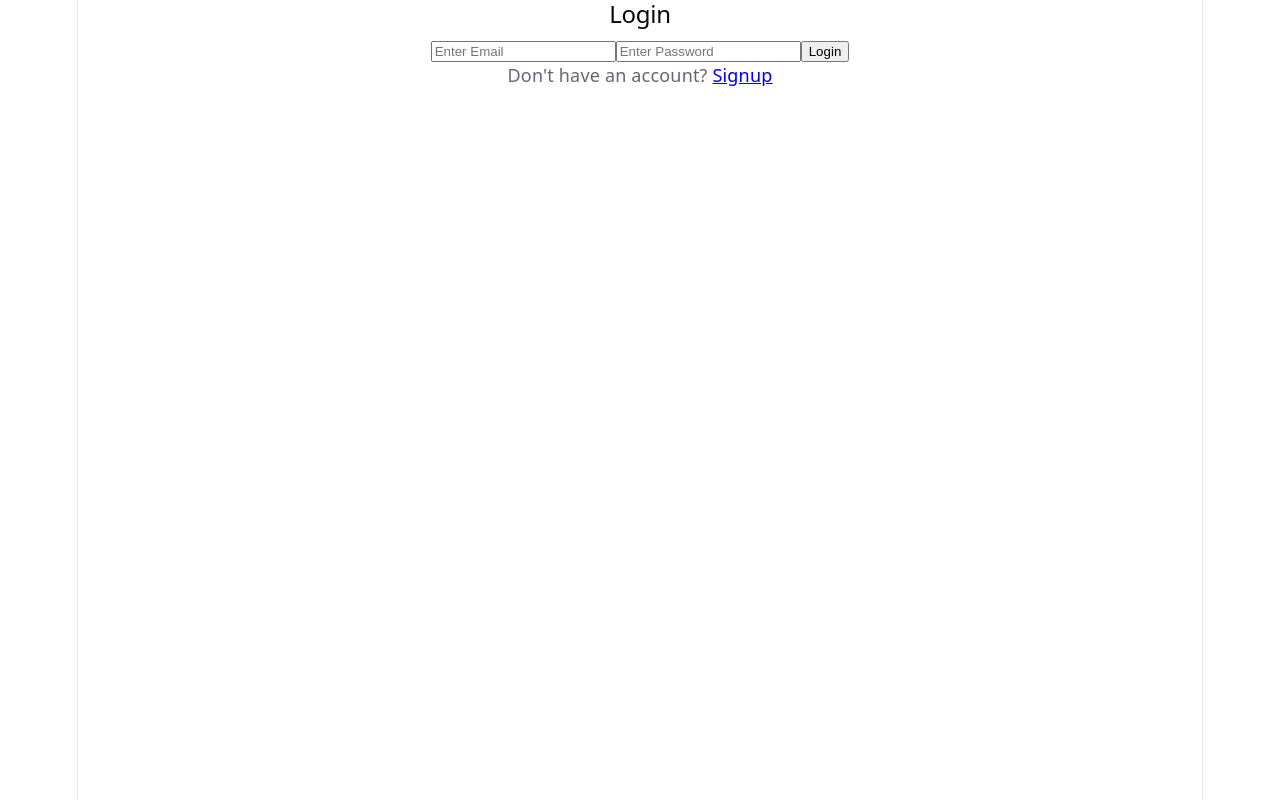
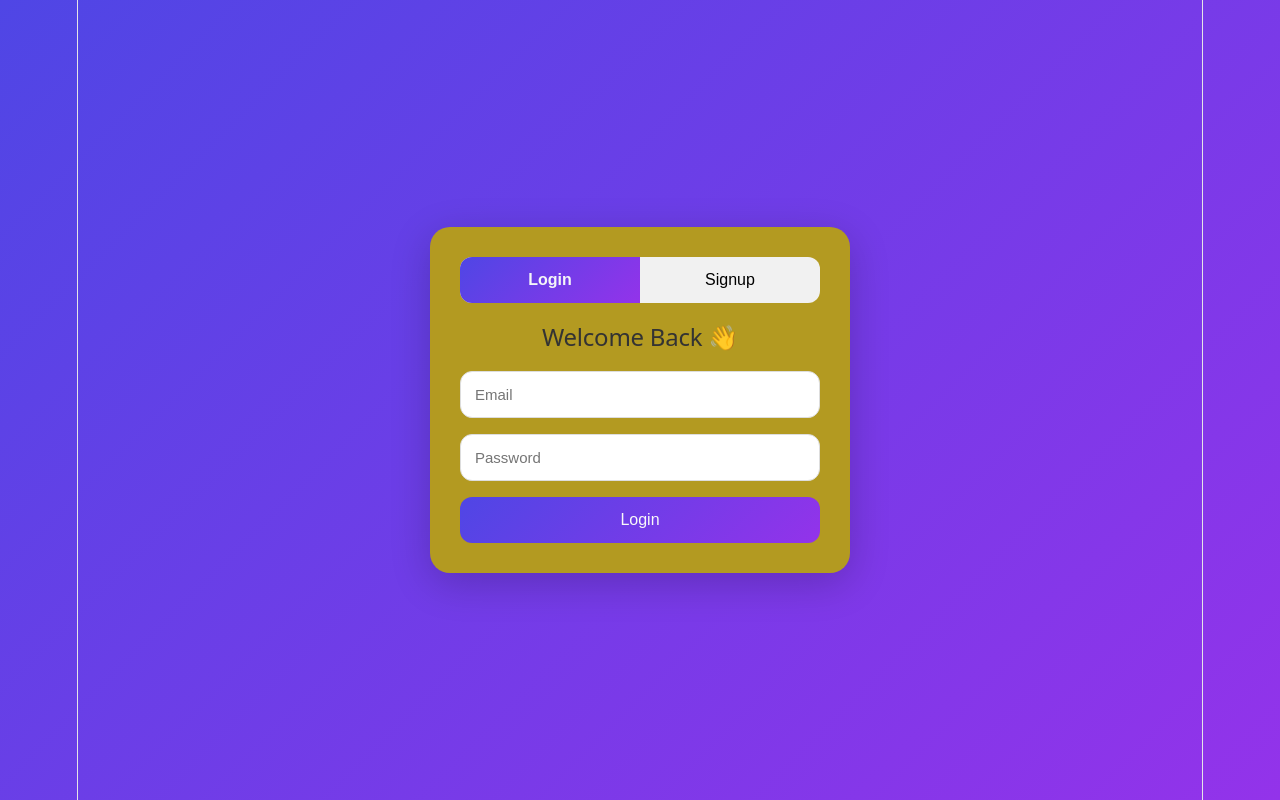
Before and after one commit to roshanrijalcpi-tech/BasicInReact, a React (Vite) app: page / in a window 1280 px wide. Built offline with nearby package versions, Linux system fonts and the light colour scheme.

Commit message:
Added Css styling and Password Strength

```diff
--- a/src/App.css
+++ b/src/App.css
@@ -1,48 +1,171 @@
+* {
+  margin: 0;
+  padding: 0;
+  box-sizing: border-box;
+  font-family: sans-serif;
+}
+
 body {
-  margin: 0;
-  font-family: Arial;
-  background: #f4f4f4;
+  background: linear-gradient(135deg, #4f46e5, #9333ea);
+  min-height: 100vh;
 }
 
 .container {
   display: flex;
   justify-content: center;
   align-items: center;
-  height: 100vh;
+  min-height: 100vh;
+  padding: 20px;
 }
 
-.form {
-  width: 320px;
-  padding: 25px;
-  background: white;
-  border-radius: 10px;
-  box-shadow: 0 0 10px rgba(0,0,0,0.1);
+.card {
+  width: 100%;
+  max-width: 420px;
+  background: rgb(179, 154, 33);
+  border-radius: 20px;
+  padding: 30px;
+  box-shadow: 0 10px 40px rgba(0, 0, 0, 0.2);
+  overflow: hidden;
 }
 
-.form h2 {
+.tabs {
+  display: flex;
+  margin-bottom: 20px;
+  background: #f1f1f1;
+  border-radius: 12px;
+  overflow: hidden;
+}
+
+.tabs button {
+  flex: 1;
+  padding: 14px;
+  border: none;
+  background: transparent;
+  cursor: pointer;
+  font-size: 16px;
+  transition: 0.3s;
+}
+
+.tabs button.active {
+  background: linear-gradient(135deg, #4f46e5, #9333ea);
+  color: rgb(244, 245, 248);
+  font-weight: bold;
+}
+
+.form-section {
+  transition: all 0.5s ease;
+}
+
+.hide {
+  display: none;
+}
+
+.show {
+  display: block;
+  animation: fade 0.4s ease;
+}
+
+@keyframes fade {
+  from {
+    opacity: 0;
+    transform: translateY(10px);
+  }
+
+  to {
+    opacity: 1;
+    transform: translateY(0);
+  }
+}
+
+form {
+  display: flex;
+  flex-direction: column;
+}
+
+form h2 {
+  margin-bottom: 20px;
+  text-align: center;
+  color: #333;
+}
+
+form input {
+  padding: 14px;
+  margin-bottom: 16px;
+  border: 1px solid #ddd;
+  border-radius: 12px;
+  font-size: 15px;
+  transition: 0.3s;
+}
+
+form input:focus {
+  outline: none;
+  border-color: #6d28d9;
+  box-shadow: 0 0 8px rgba(109, 40, 217, 0.3);
+}
+
+form button {
+  padding: 14px;
+  border: none;
+  border-radius: 12px;
+  background: linear-gradient(135deg, #4f46e5, #9333ea);
+  color: rgb(249, 249, 249);
+  font-size: 16px;
+  cursor: pointer;
+  transition: 0.3s;
+}
+
+form button:hover {
+  transform: translateY(-2px);
+  opacity: 0.95;
+}
+
+.message {
+  text-align: center;
+  margin-bottom: 16px;
+  padding: 12px;
+  border-radius: 10px;
+  background: #1d1561;
+  font-weight: bold;
+}
+
+.strength-container {
+  width: 100%;
+  height: 10px;
+  background: #eee;
+  border-radius: 10px;
+  overflow: hidden;
+  margin-bottom: 10px;
+}
+
+.strength-bar {
+  height: 100%;
+  transition: 0.4s;
+}
+
+@media (max-width: 500px) {
+  .card {
+    padding: 20px;
+  }
+
+  form h2 {
+    font-size: 22px;
+  }
+}
+
+.welcome-page {
+  height: 100vh;
+  display: flex;
+  justify-content: center;
+  align-items: center;
+  background: linear-gradient(135deg, #4f46e5, #9333ea);
+}
+
+.welcome-page h1 {
+  color: white;
+  font-size: 50px;
   text-align: center;
 }
-
-.form input {
-  width: 100%;
-  padding: 10px;
-  margin: 10px 0;
-  box-sizing: border-box;
+.signup.active {
+  background: linear-gradient(to right, #ff416c, #ff4b2b);
+  color: white;
 }
-
-.form button {
-  width: 100%;
-  padding: 10px;
-  background: #007bff;
-  color: white;
-  border: none;
-  cursor: pointer;
-}
-
-.form button:hover {
-  background: #0056b3;
-}
-
-.form p {
-  text-align: center;
-}
--- a/src/App.jsx
+++ b/src/App.jsx
@@ -2,17 +2,242 @@ import { BrowserRouter, Routes, Route } from "react-router-dom";
 import Login from "./ForLoginForm/Login";
 import Signup from "./ForLoginForm/Signup";
 import Home from "./pages/Home";
+// App.jsx
 
-function App() {
+import { useState, useEffect } from "react";
+import "./App.css";
+
+export default function App() {
+  const [activeTab, setActiveTab] = useState("login");
+
+  // LOGIN STATES
+  const [loginEmail, setLoginEmail] = useState("");
+  const [loginPassword, setLoginPassword] = useState("");
+
+  // SIGNUP STATES
+  const [signupEmail, setSignupEmail] = useState("");
+  const [signupPassword, setSignupPassword] = useState("");
+  const [confirmPassword, setConfirmPassword] = useState("");
+
+  // MESSAGE
+  const [message, setMessage] = useState("");
+
+  // PASSWORD STRENGTH
+  const [strength, setStrength] = useState({
+    text: "",
+    width: "0%",
+    color: "red",
+    level: 0,
+  });
+
+  // PASSWORD STRENGTH CHECK
+  useEffect(() => {
+    checkPasswordStrength(signupPassword);
+  }, [signupPassword]);
+
+  const checkPasswordStrength = (password) => {
+    let score = 0;
+
+    if (password.length >= 8) score++;
+    if (/[A-Z]/.test(password) && /[a-z]/.test(password)) score++;
+    if (/[0-9]/.test(password)) score++;
+    if (/[^A-Za-z0-9]/.test(password)) score++;
+
+    if (score <= 1) {
+      setStrength({
+        text: "Weak",
+        width: "33%",
+        color: "#ff4d4d",
+        level: 1,
+      });
+    } else if (score <= 3) {
+      setStrength({
+        text: "Medium",
+        width: "66%",
+        color: "#ffaa00",
+        level: 2,
+      });
+    } else {
+      setStrength({
+        text: "Strong",
+        width: "100%",
+        color: "#00cc66",
+        level: 3,
+      });
+    }
+  };
+
+  // EMAIL VALIDATION
+  const validateEmail = (email) => {
+    return /^[^\s@]+@[^\s@]+\.[^\s@]+$/.test(email);
+  };
+
+  // SIGNUP
+  const handleSignup = (e) => {
+    e.preventDefault();
+
+    if (!validateEmail(signupEmail)) {
+      setMessage("❌ Invalid email format");
+      return;
+    }
+
+    if (signupPassword !== confirmPassword) {
+      setMessage("❌ Passwords do not match");
+      return;
+    }
+
+    if (strength.level < 2) {
+      setMessage("❌ Password must be at least Medium strength");
+      return;
+    }
+
+    const user = {
+      email: signupEmail,
+      password: signupPassword,
+    };
+
+    localStorage.setItem("user", JSON.stringify(user));
+
+    setMessage("✅ Account created successfully");
+
+    setSignupEmail("");
+    setSignupPassword("");
+    setConfirmPassword("");
+
+    setTimeout(() => {
+      setActiveTab("login");
+    }, 1500);
+  };
+
+  // LOGIN
+  const handleLogin = (e) => {
+    e.preventDefault();
+
+    const storedUser = JSON.parse(localStorage.getItem("user"));
+
+    if (!storedUser) {
+      setMessage("❌ No account found");
+      return;
+    }
+
+    if (
+      loginEmail === storedUser.email &&
+      loginPassword === storedUser.password
+    ) {
+      setMessage("✅ Login successful");
+    } else {
+      setMessage("❌ Invalid login credentials");
+    }
+  };
+
   return (
-    <BrowserRouter>
-      <Routes>
-        <Route path="/" element={<Login />} />
-        <Route path="/signup" element={<Signup />} />
-        <Route path="/home" element={<Home />} />
-      </Routes>
-    </BrowserRouter>
+    <div className="container">
+      <div className="card">
+        <div className="tabs">
+          <button
+            className={activeTab === "login" ? "active" : ""}
+            onClick={() => {
+              setActiveTab("login");
+              setMessage("");
+            }}
+          >
+            Login
+          </button>
+
+          <button
+            className={activeTab === "signup" ? "active" : ""}
+            onClick={() => {
+              setActiveTab("signup");
+              setMessage("");
+            }}
+          >
+            Signup
+          </button>
+        </div>
+
+        {message && <div className="message">{message}</div>}
+
+        {/* LOGIN FORM */}
+        <div
+          className={`form-section ${
+            activeTab === "login" ? "show" : "hide"
+          }`}
+        >
+          <form onSubmit={handleLogin}>
+            <h2>Welcome Back 👋</h2>
+
+            <input
+              type="email"
+              placeholder="Email"
+              value={loginEmail}
+              onChange={(e) => setLoginEmail(e.target.value)}
+              required
+            />
+
+            <input
+              type="password"
+              placeholder="Password"
+              value={loginPassword}
+              onChange={(e) => setLoginPassword(e.target.value)}
+              required
+            />
+
+            <button type="submit">Login</button>
+          </form>
+        </div>
+
+        {/* SIGNUP FORM */}
+        <div
+          className={`form-section ${
+            activeTab === "signup" ? "show" : "hide"
+          }`}
+        >
+          <form onSubmit={handleSignup}>
+            <h2>Create Account 🚀</h2>
+
+            <input
+              type="email"
+              placeholder="Email"
+              value={signupEmail}
+              onChange={(e) => setSignupEmail(e.target.value)}
+              required
+            />
+
+            <input
+              type="password"
+              placeholder="Password"
+              value={signupPassword}
+              onChange={(e) => setSignupPassword(e.target.value)}
+              required
+            />
+
+            {/* PASSWORD STRENGTH */}
+            <div className="strength-container">
+              <div
+                className="strength-bar"
+                style={{
+                  width: strength.width,
+                  background: strength.color,
+                }}
+              ></div>
+            </div>
+
+            <p style={{ color: strength.color }}>
+              Password Strength: {strength.text}
+            </p>
+
+            <input
+              type="password"
+              placeholder="Confirm Password"
+              value={confirmPassword}
+              onChange={(e) => setConfirmPassword(e.target.value)}
+              required
+            />
+
+            <button type="submit">Signup</button>
+          </form>
+        </div>
+      </div>
+    </div>
   );
 }
-
-export default App;
```
